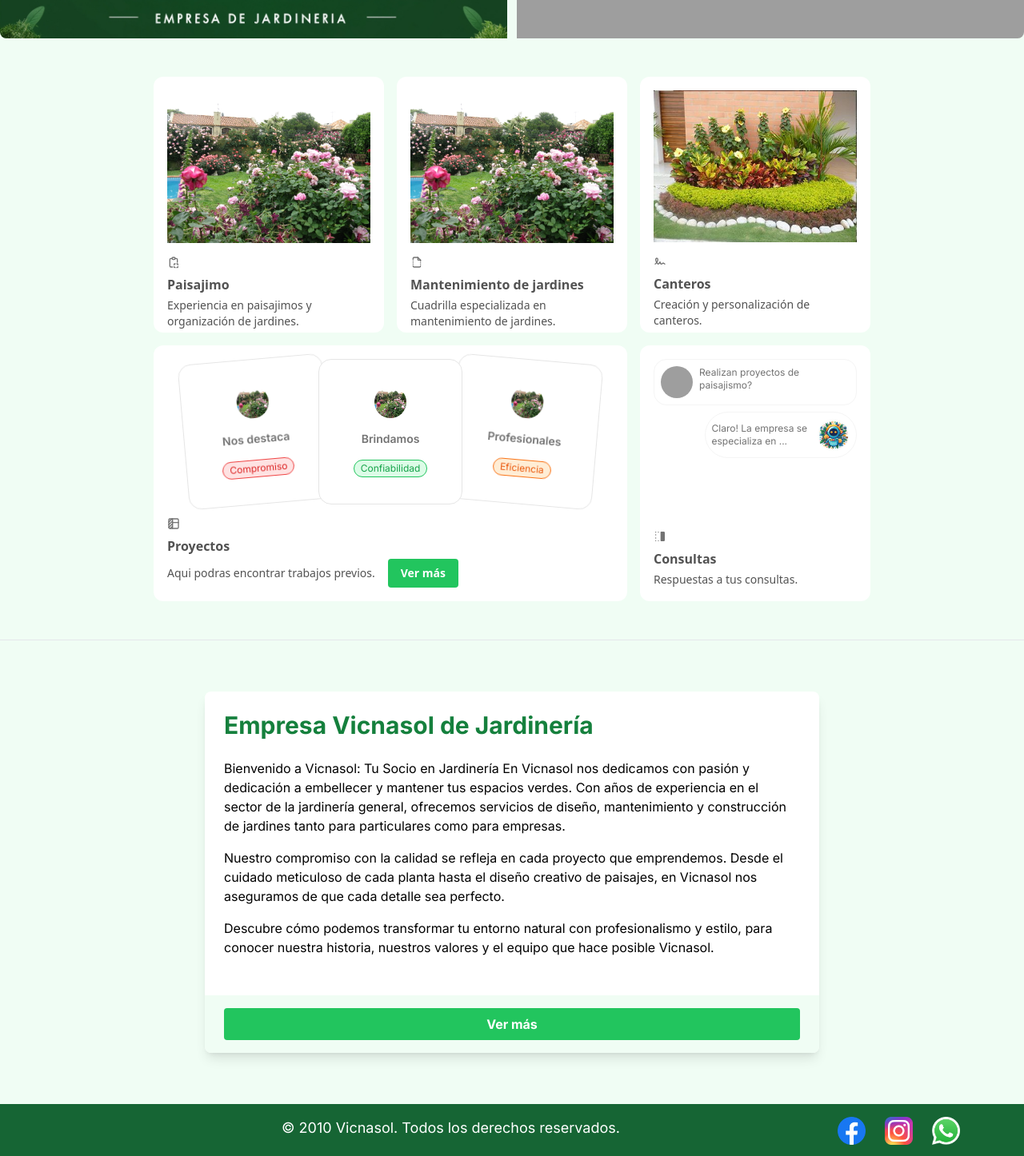
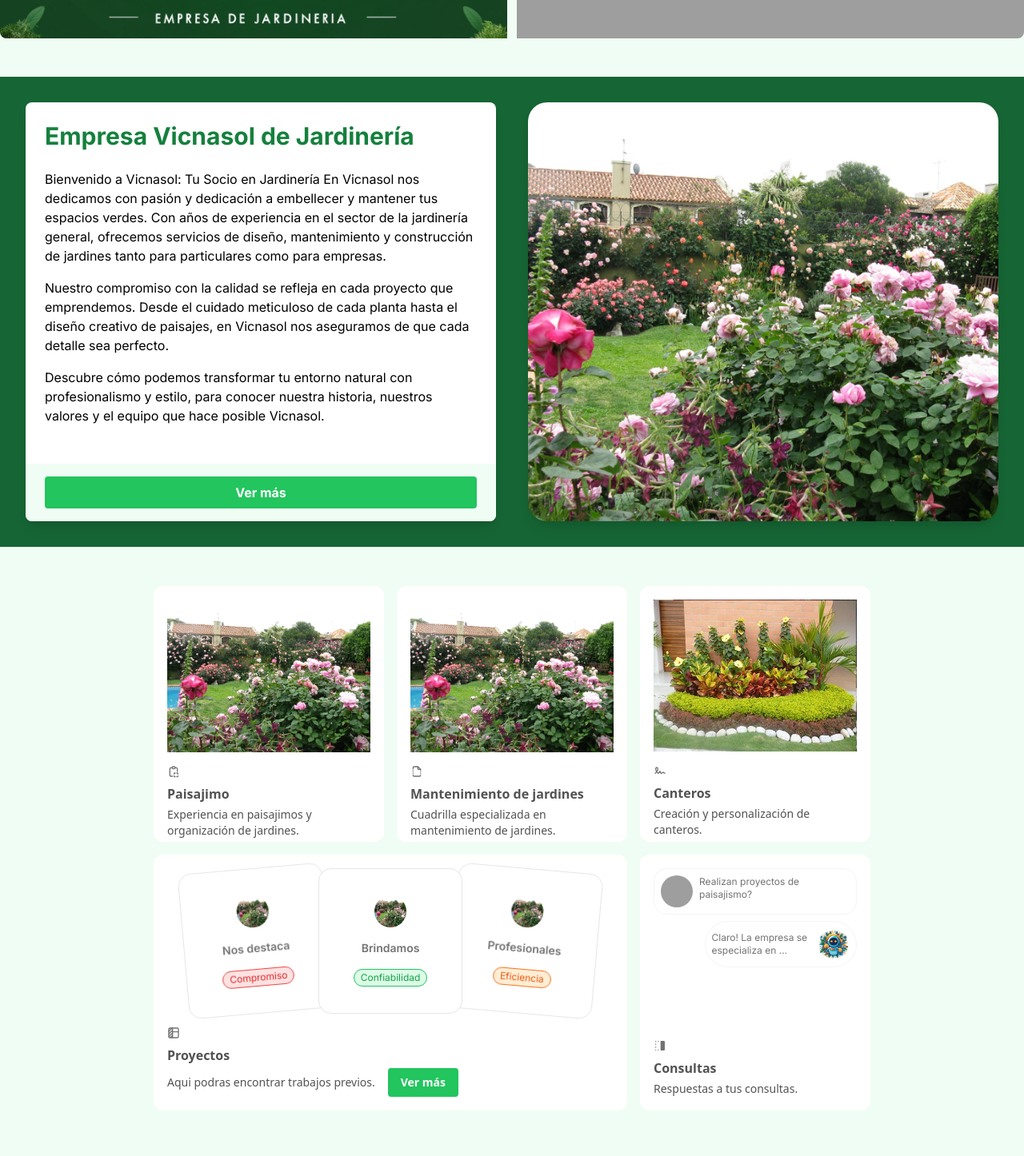
Before and after one commit to Gi4ncarlo/Vicnasol, a Next.js app in the folder vicnasol/: page / in a window 1280 px wide. Shown: the part 984-2430 px from the top of the page at 80% size. Built offline with nearby package versions, Linux system fonts and the light colour scheme; grey boxes are pictures that could not be loaded.

Commit message:
Ultimos cambios realizados, mejorando la home

```diff
--- a/vicnasol/src/app/layout.tsx
+++ b/vicnasol/src/app/layout.tsx
@@ -2,7 +2,7 @@ import type { Metadata } from "next";
 import { Inter } from "next/font/google";
 import "./globals.css";
 import Head from "next/head";
-import Navbar from "./navbar";
+import Navbar from "./components/navbar";
 import Footer from "./footer";
 
 const inter = Inter({ subsets: ["latin"] });
--- a/vicnasol/src/app/page.tsx
+++ b/vicnasol/src/app/page.tsx
@@ -30,11 +30,11 @@ const Home = () => {
           src="/images/fondopagprincipal.jpg"
           alt="Fondo principal"
           layout="fill"
-          objectFit="cover" // Asegura que la imagen cubra todo el contenedor
+          objectFit="cover"
           objectPosition="center"
         />
       </div>
-      <section className="min-h-screen py-12">
+      <section className="py-12">
         <div className="container mx-auto">
           <Swiper
             loop={true}
@@ -81,17 +81,12 @@ const Home = () => {
             ))}
           </Swiper>
         </div>
-
-        <BentoGridThirdDemo />
       </section>
 
-      <hr></hr>
-
       <section>
-        <div className="max-w-4xl mx-auto p-8">
-          <div className="max-w-4xl mx-auto p-8">
-            <div className="bg-white shadow-lg rounded-lg overflow-hidden">
-              <div className="p-6">
+        <div className="bg-green-800 grid grid-cols-2 gap-10 max-w-screen-2xl mx-auto p-8">
+          <div className="bg-white shadow-lg rounded-lg overflow-hidden flex flex-col">
+            <div className="p-6 flex-grow">
               <h1 className="text-3xl font-bold text-green-700 mb-6">
                 Empresa Vicnasol de Jardinería
               </h1>
@@ -100,16 +95,16 @@ const Home = () => {
                 Bienvenido a Vicnasol: Tu Socio en Jardinería En Vicnasol nos
                 dedicamos con pasión y dedicación a embellecer y mantener tus
                 espacios verdes. Con años de experiencia en el sector de la
-                  jardinería general, ofrecemos servicios de diseño,
-                  mantenimiento y construcción de jardines tanto para
-                  particulares como para empresas.
+                jardinería general, ofrecemos servicios de diseño, mantenimiento
+                y construcción de jardines tanto para particulares como para
+                empresas.
               </p>
 
               <p className="mb-4">
                 Nuestro compromiso con la calidad se refleja en cada proyecto
                 que emprendemos. Desde el cuidado meticuloso de cada planta
-                  hasta el diseño creativo de paisajes, en Vicnasol nos
-                  aseguramos de que cada detalle sea perfecto.
+                hasta el diseño creativo de paisajes, en Vicnasol nos aseguramos
+                de que cada detalle sea perfecto.
               </p>
 
               <p className="mb-6">
@@ -125,8 +120,22 @@ const Home = () => {
               </button>
             </div>
           </div>
+          <div className="w-full h-full shadow-lg rounded-3xl overflow-hidden">
+            <Image
+              src="/images/rosas.jpg"
+              alt="Fondo principal"
+              width={1000}
+              height={600}
+              className="w-full h-full object-cover"
+            />
           </div>
         </div>
+      </section>
+
+      <hr></hr>
+
+      <section className="min-h-[800px]">
+        <BentoGridThirdDemo />
       </section>
     </main>
   );
--- a/vicnasol/src/app/pages/_document.tsx
+++ b/vicnasol/src/app/pages/_document.tsx
@@ -1,4 +1,3 @@
-// pages/_document.tsx
 import Document, { Html, Head, Main, NextScript } from 'next/document';
 
 class MyDocument extends Document {
```
Also changed, not shown: vicnasol/src/app/components/navbar.tsx (renamed from vicnasol/src/app/navbar.tsx). Lines whose indentation alone changed are shown as unchanged.
